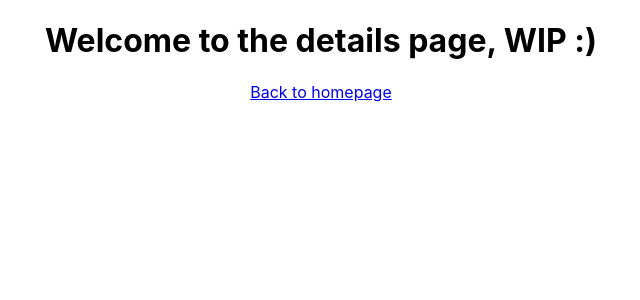
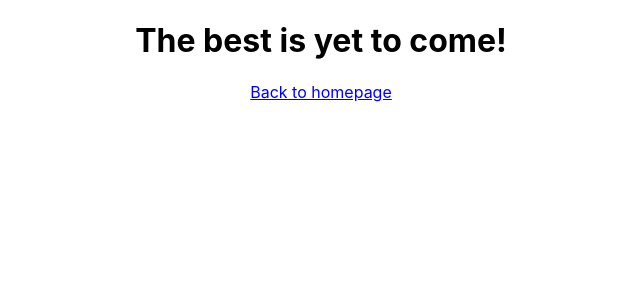
Before and after one commit to vinaydesaicoding/kodflix, a React (Create React App) app: page /Details in a window 1280 px wide. Shown: the top 300 px of the page, without its empty margins (319-959 px from the left). Built offline with nearby package versions, Linux system fonts and the light colour scheme.

Commit message:
Completed task 16 (introduce component state)

```diff
--- a/src/Details.js
+++ b/src/Details.js
@@ -1,11 +1,29 @@
 import React from 'react';
 import { Link } from 'react-router-dom';
 
-export default function Details() {
-    return (
-        <div>
-            <h1>Welcome to the details page, WIP :)</h1>
-            <Link to='/'>Back to homepage</Link>
-        </div>
-    )
+export default class Details extends React.Component {
+
+    constructor() {
+        super();
+        this.state = {
+            welcomeMessage: 'Welcome to the details page, WIP :)'
+        }
+    }
+
+    componentDidMount() {
+        setTimeout(() => {
+            this.setState({
+                welcomeMessage: 'The best is yet to come!'
+            })
+        }, 3000);
+    }
+
+    render() {
+        return (
+            <div>
+                <h1> { this.state.welcomeMessage } </h1>
+                <Link to='/'>Back to homepage</Link>
+            </div>
+        )
+    }
 }
```
Also changed, not shown: 1 other file (tests, documents, lock files or other folders).
